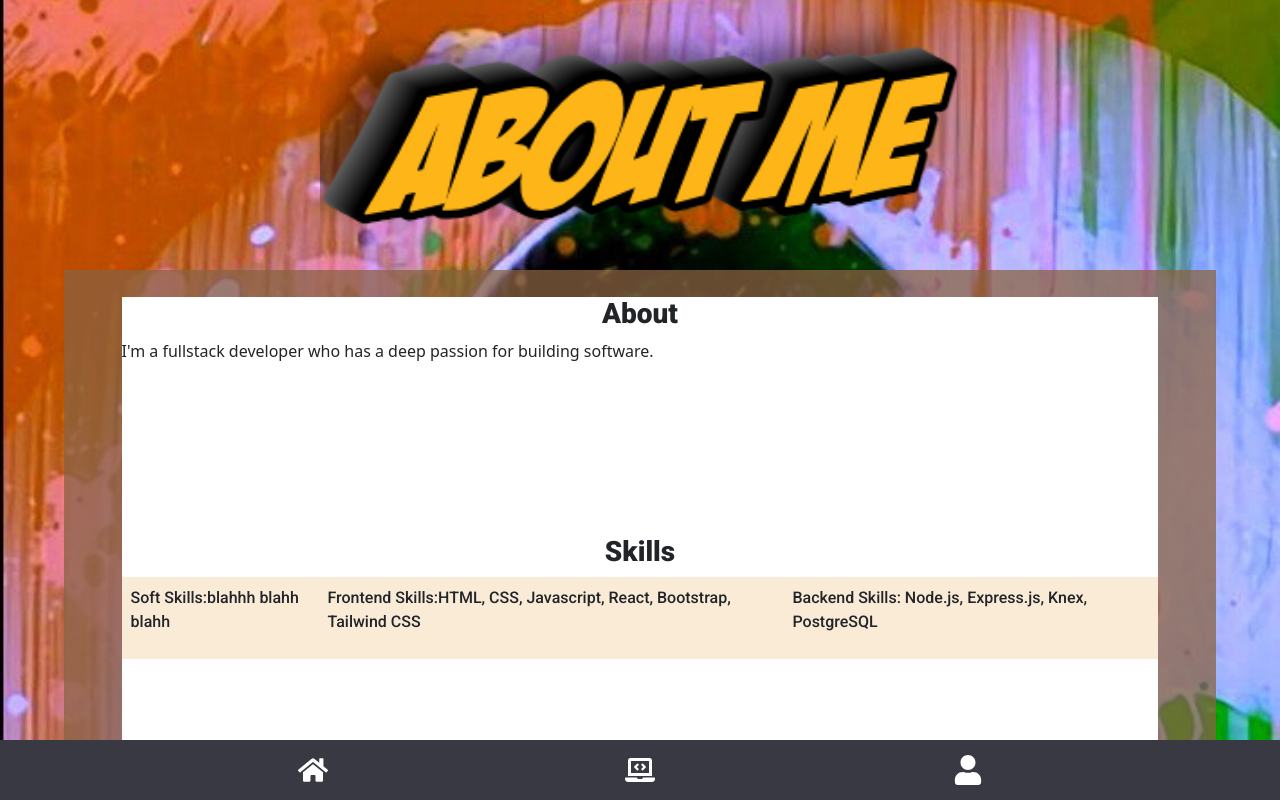
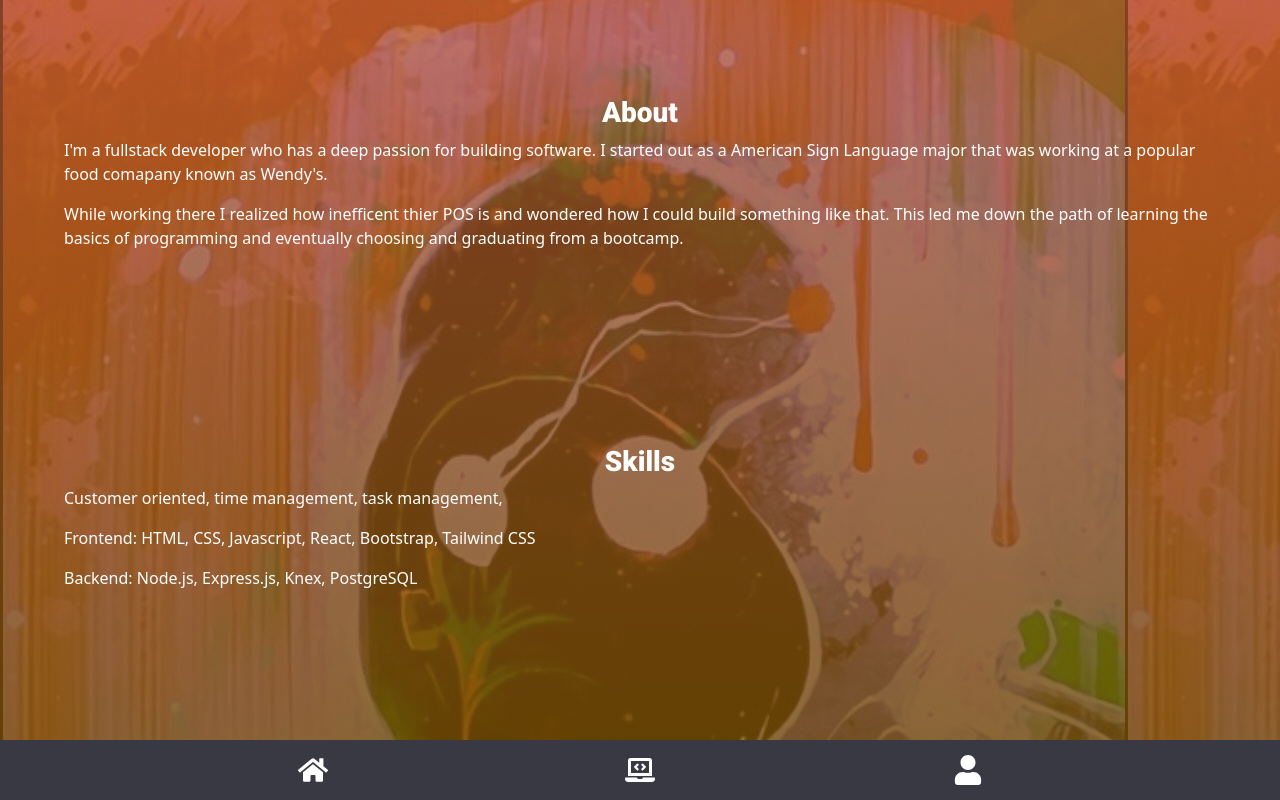
Before and after one commit to jmonroe33/Portfolio, a React (Create React App) app: page /about in a window 1280 px wide. Built offline with nearby package versions, Linux system fonts and the light colour scheme.

Commit message:
changed background gradients and about layout.

```diff
--- a/src/components/About.js
+++ b/src/components/About.js
@@ -1,33 +1,39 @@
 import React from 'react'
 import '../styles/about.scss'
 import { motion } from 'framer-motion'
-import AboutMe from '../assets/aboutMe.png'
+// import AboutMe from '../assets/aboutMe.png'
 
 function About() {
     return (
         <motion.div className='about'>
-             <img src={AboutMe} alt="About Me" className='about-me'/>
+             {/* <img src={AboutMe} alt="About Me" className='about-me'/> */}
 
              <div className='multi-container'>
-                <section className='text-container'>
-                    <h3>About</h3>
+                <section className='text-container-1'>
+                    <h3 className='about-h3'>About</h3>
                     <p>
                         I'm a fullstack developer who has a deep passion for building software.
+                        I started out as a American Sign Language major that was working at a popular food comapany known as Wendy's.
+                    </p>
+                    <p>
+                    While working there I realized how inefficent thier POS is and wondered how I could build something like that.
+                        This led me down the path of learning the basics of programming and eventually choosing and graduating from a bootcamp.
                     </p>
                 </section>
-                <section className='text-container'>
+
+                <section className='text-container-2'>
                     <h3>Skills</h3>
-                    <div className="skills">
+
                         <p>
-                            Soft Skills:blahhh blahh blahh
+                           Customer oriented, time management, task management,
                         </p>
                         <p>
-                            Frontend Skills:HTML, CSS, Javascript, React, Bootstrap, Tailwind CSS
+                            Frontend: HTML, CSS, Javascript, React, Bootstrap, Tailwind CSS
                         </p>
                         <p>
-                            Backend Skills: Node.js, Express.js, Knex, PostgreSQL
+                            Backend: Node.js, Express.js, Knex, PostgreSQL
                         </p>
-                    </div>
+
                 </section>
              </div>
 
--- a/src/components/Home.js
+++ b/src/components/Home.js
@@ -14,10 +14,15 @@ function Home() {
             <div className="home-top">
                 <img src={Jaden} alt="Jaden Monroe" className='home-name'/>
             </div>
+
             <div className="home-bottom">
                 <img src={JobTitle} className="home-jobTitle" alt="Front-end Developer"/>
             </div>
-
+            <div className="download-button">
+                <a href='https://drive.google.com/drive/folders/1DbxvzFAHsNpfxYV8LcbIS4A8g37_aqlh?usp=share_link' download={"resume.pdf"} className="btn btn-primary">
+                    Download resume
+                </a>
+            </div>
         </motion.div>
 
 
--- a/src/components/Layout.js
+++ b/src/components/Layout.js
@@ -1,7 +1,6 @@
 import React from 'react'
 import { Routes, Route, useLocation } from 'react-router-dom'
 import About from './About'
-import Contact from './Contact'
 import Home from './Home'
 import Projects from './Projects'
 import { AnimatePresence } from 'framer-motion'
--- a/src/styles/about.scss
+++ b/src/styles/about.scss
@@ -1,7 +1,7 @@
 .about {
     display: flex;
     align-items: center;
-
+    justify-content: center;
     background-image: url("../assets/wp5146853-graffiti-4k-mobile-wallpapers.jpg");
     background-size: cover;
     background-repeat: no-repeat;
@@ -20,17 +20,45 @@
 
     }
     .multi-container {
-        background-color:rgba(138, 98, 66, 0.738);
-        width: 90%;
-        height: 80%;
+        background: linear-gradient(to top, #785001cd,  #b25733ba), url("../assets/wp5146853-graffiti-4k-mobile-wallpapers.jpg");
+        width: 100%;
+        height: 100%;
         display: flex;
         flex-direction: column;
         justify-content: center;
         align-items: center;
-        .text-container {
-            background-color: white;
+        // e4b963b7 left
+        // f79696ba right
+        .text-container-1 {
+            width: 90%;
+            height: 30%;
+            color:white;
+            margin-top:6rem;
+
+            h3 {
+                font-family: 'Roboto', sans-serif;
+                font-weight: 900;
+                text-align: center;
+            }
+
+            .skills {
+                display: flex;
+                flex-direction: column;
+                padding: 9px;
+
+                p {
+                    font-family: 'Roboto', sans-serif;
+                    font-weight: 400;
+                    width: 80%;
+                    margin-left: 2rem;
+                }
+            }
+        }
+        .text-container-2 {
             width: 90%;
             height: 45%;
+            color:white;
+            margin-top:7rem;
             h3 {
                 font-family: 'Roboto', sans-serif;
                 font-weight: 900;
@@ -38,11 +66,14 @@
             }
             .skills {
                 display: flex;
-                background-color: antiquewhite;
+                flex-direction: column;
                 padding: 9px;
+                margin-bottom: 6rem;
                 p {
                     font-family: 'Roboto', sans-serif;
                     font-weight: 400;
+                    width: 80%;
+                    margin-left: 2rem;
                 }
             }
         }
--- a/src/styles/home.scss
+++ b/src/styles/home.scss
@@ -17,19 +17,25 @@
         display: flex;
         height: 50%;
         width: 100%;
+        margin-top: 1rem;
     }
     .home-bottom {
         display: flex;
         justify-content: flex-end;
         align-items: flex-end;
-        margin-bottom: 120px;
-        height: 50%;
+        margin-bottom: rem;
+        height: 35%;
         width: 100%;
     }
 
     .home-jobTitle {
-        margin-top: 20px;
+        margin-top: px;
         width: 60%;
-        height:30%;
+        height:40%;
+    }
+    .download-button {
+     margin-left: 13rem;
+    margin-bottom:5rem;
+
     }
 }
--- a/src/styles/projects.scss
+++ b/src/styles/projects.scss
@@ -1,7 +1,7 @@
 @import "~bootstrap/scss/bootstrap";
 
 .projects {
-    background: linear-gradient(to top, #e4b963cc, #f79696ba), url("../assets/wp5146853-graffiti-4k-mobile-wallpapers.jpg");
+    background: linear-gradient(to top, #785001cd,  #b25733ba), url("../assets/wp5146853-graffiti-4k-mobile-wallpapers.jpg");
     background-size: cover;
     background-repeat: no-repeat;
     display: flex;
```
Also changed, not shown: src/assets/resume.png (added), 1 other file (tests, documents, lock files or other folders).
